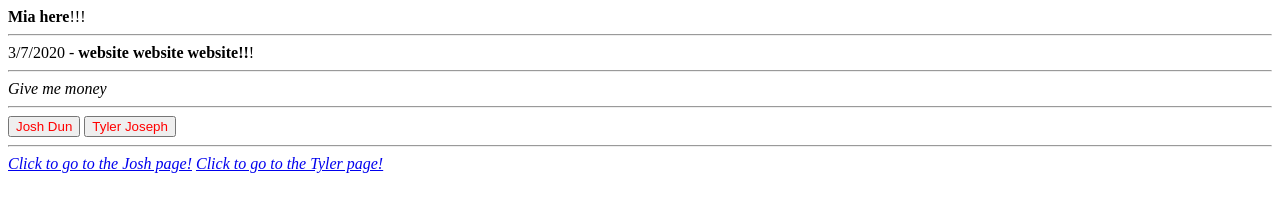
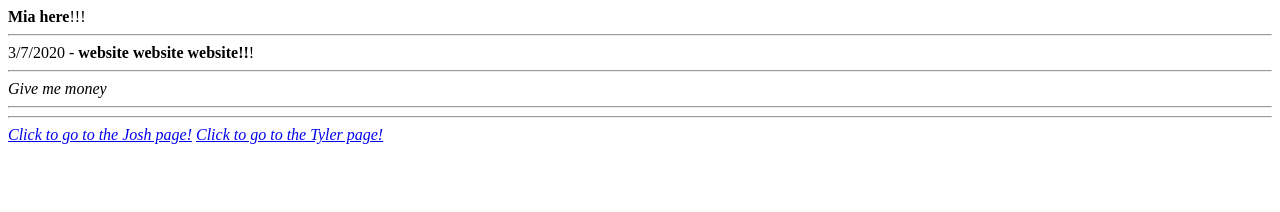
Before and after one commit to vyrotek/miabarnes.com, a plain HTML site: page index.html in a window 1280 px wide. Drawn offline with Linux system fonts and the light colour scheme.

Commit message:
Update index.html

```diff
--- a/index.html
+++ b/index.html
@@ -17,10 +17,8 @@
 
  <hr>
 
-   <button class="redtext" onclick="alert('Best person ever ');">Josh Dun</button>
 
 
-   <button class="redtext" onclick="alert('Not as good as Josh, but good.');">Tyler Joseph</button>
 
    <hr>
 
```
